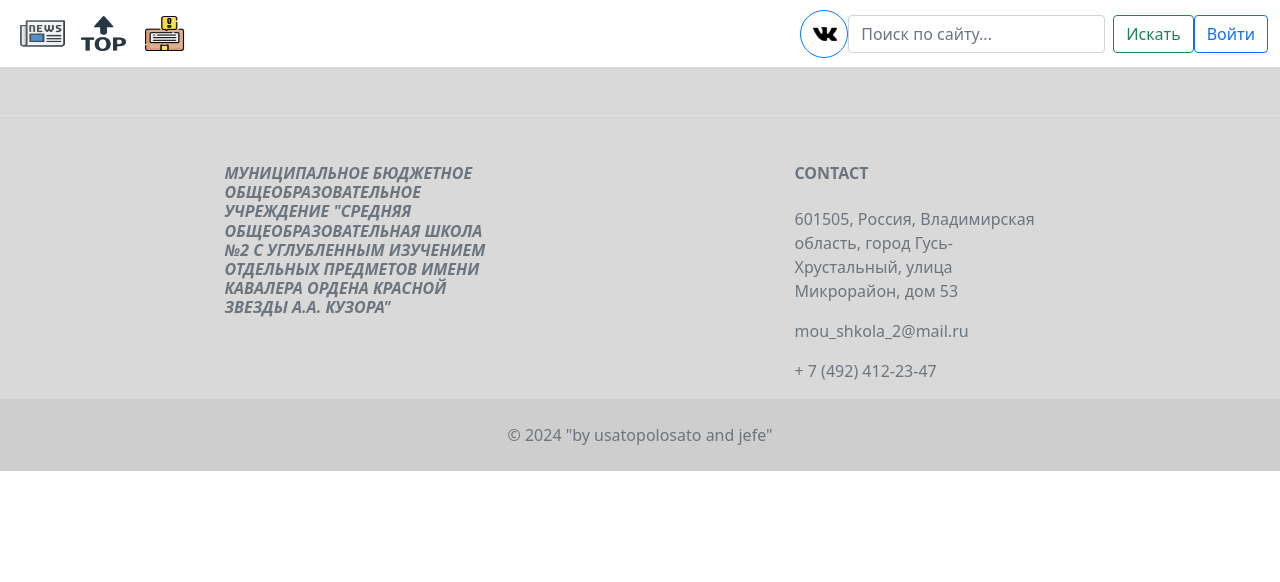
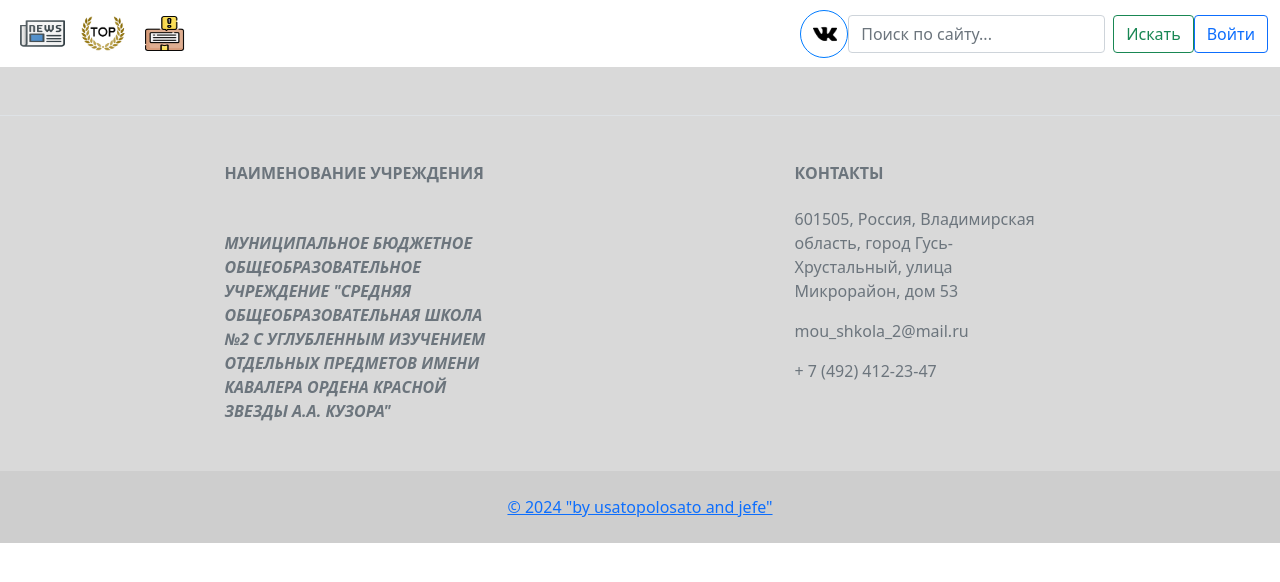
Before and after one commit to usatopolosato/project_site, a Flask app: page / in a window 1280 px wide. Shown: the top 582 px of the page. Run offline with Flask 3, Linux system fonts and the light colour scheme.

Commit message:
Незначительные изменения в дизайне.

```diff
--- a/templates/base.html
+++ b/templates/base.html
@@ -97,24 +97,26 @@
                 <!-- Grid column -->
                 <div class="col-md-3 col-lg-4 col-xl-3 mx-auto mb-4">
                     <!-- Content -->
-                    <h6 class="text-uppercase fw-bold mb-4">
+                    <h6 class="text-uppercase fw-bold mb-5">Наименование учреждения</h6>
+                    <p class="text-uppercase fw-bold mb-4">
                         <i class="fas fa-gem me-3">Муниципальное бюджетное общеобразовательное
                             учреждение
                             "Средняя общеобразовательная школа №2 с углубленным изучением отдельных
                             предметов имени кавалера ордена Красной Звезды А.А. Кузора"
-                        </i></h6>
+                        </i></p>
                 </div>
 
                 <!-- Grid column -->
                 <div class="col-md-4 col-lg-3 col-xl-3 mx-auto mb-md-0 mb-4">
                     <!-- Links -->
-                    <h6 class="text-uppercase fw-bold mb-4">Contact</h6>
+                    <h6 class="text-uppercase fw-bold mb-4">Контакты</h6>
                     <p>601505, Россия, Владимирская область, город Гусь-Хрустальный, улица
                         Микрорайон, дом 53</p>
                     <p>
                         mou_shkola_2@mail.ru
                     </p>
                     <p> + 7 (492) 412-23-47</p>
+                    <p><a href=""</p>
                 </div>
                 <!-- Grid column -->
             </div>
```
Also changed, not shown: static/img/top.png.
